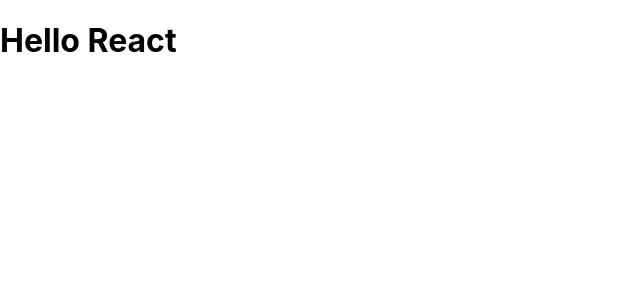
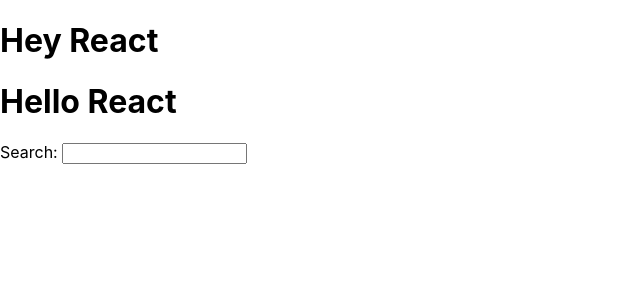
Before and after one commit to first-stringer/wevegotissues, a React (Create React App) app: page / in a window 1280 px wide. Shown: the top 300 px of the page, without its empty margins (0-640 px from the left). Built offline with nearby package versions, Linux system fonts and the light colour scheme.

Commit message:
more practice

```diff
--- a/src/App.js
+++ b/src/App.js
@@ -1,11 +1,28 @@
 import React from 'react';
 
-const title = 'React';
+const welcome = {
+  greeting: 'Hey',
+  title: 'React',
+};
+
+
+function getTitle(title) {
+  return title;
+}
 
 function App() {
   return (
     <div>
-      <h1>Hello {title}</h1>
+      <h1>
+        {welcome.greeting} {welcome.title}
+      </h1>
+
+      <h1>
+        Hello {getTitle('React')}
+      </h1>
+
+      <label htmlFor="search">Search: </label>
+      <input id="search" type="text" />
     </div>
   );
 }
```
